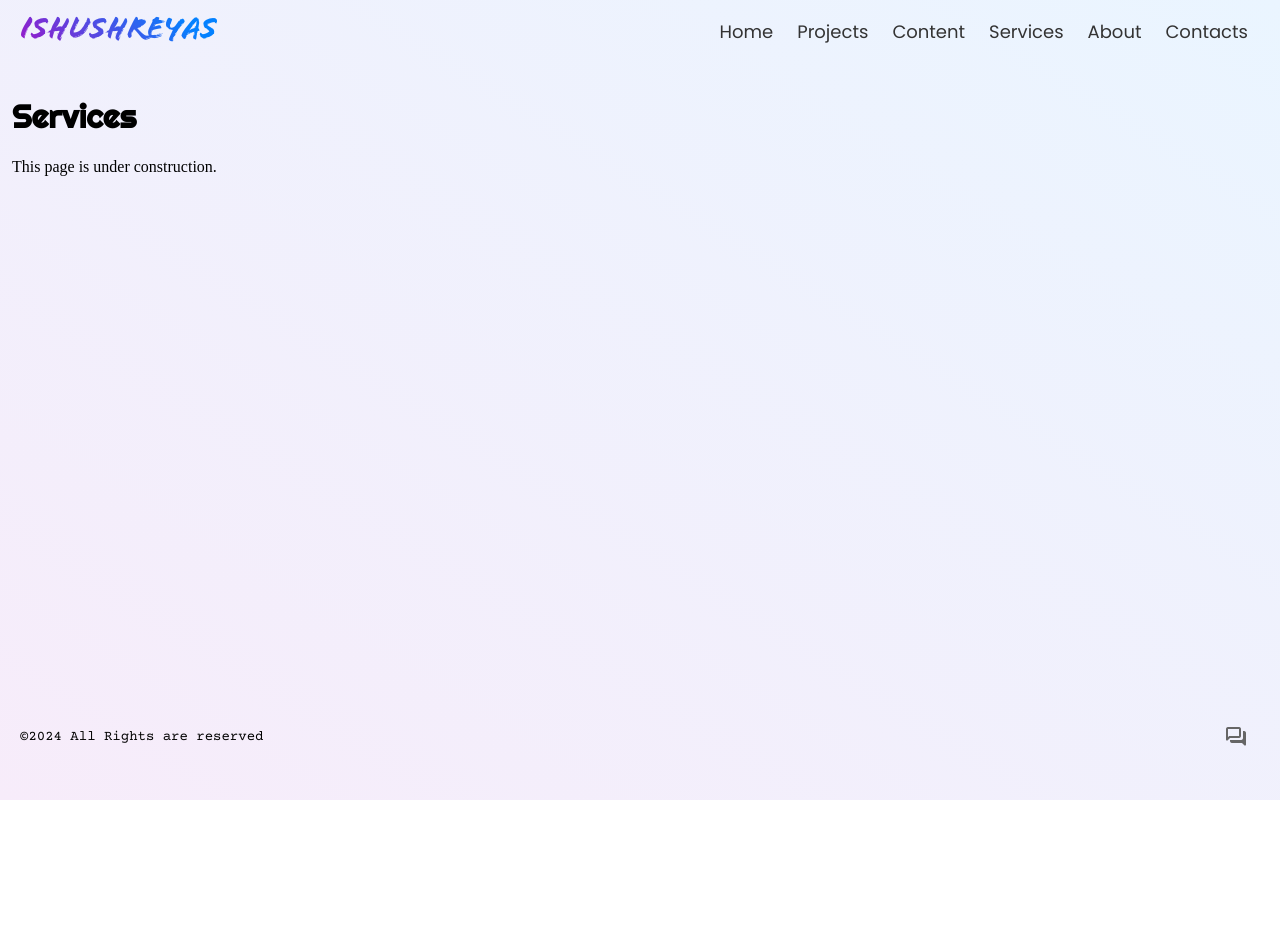
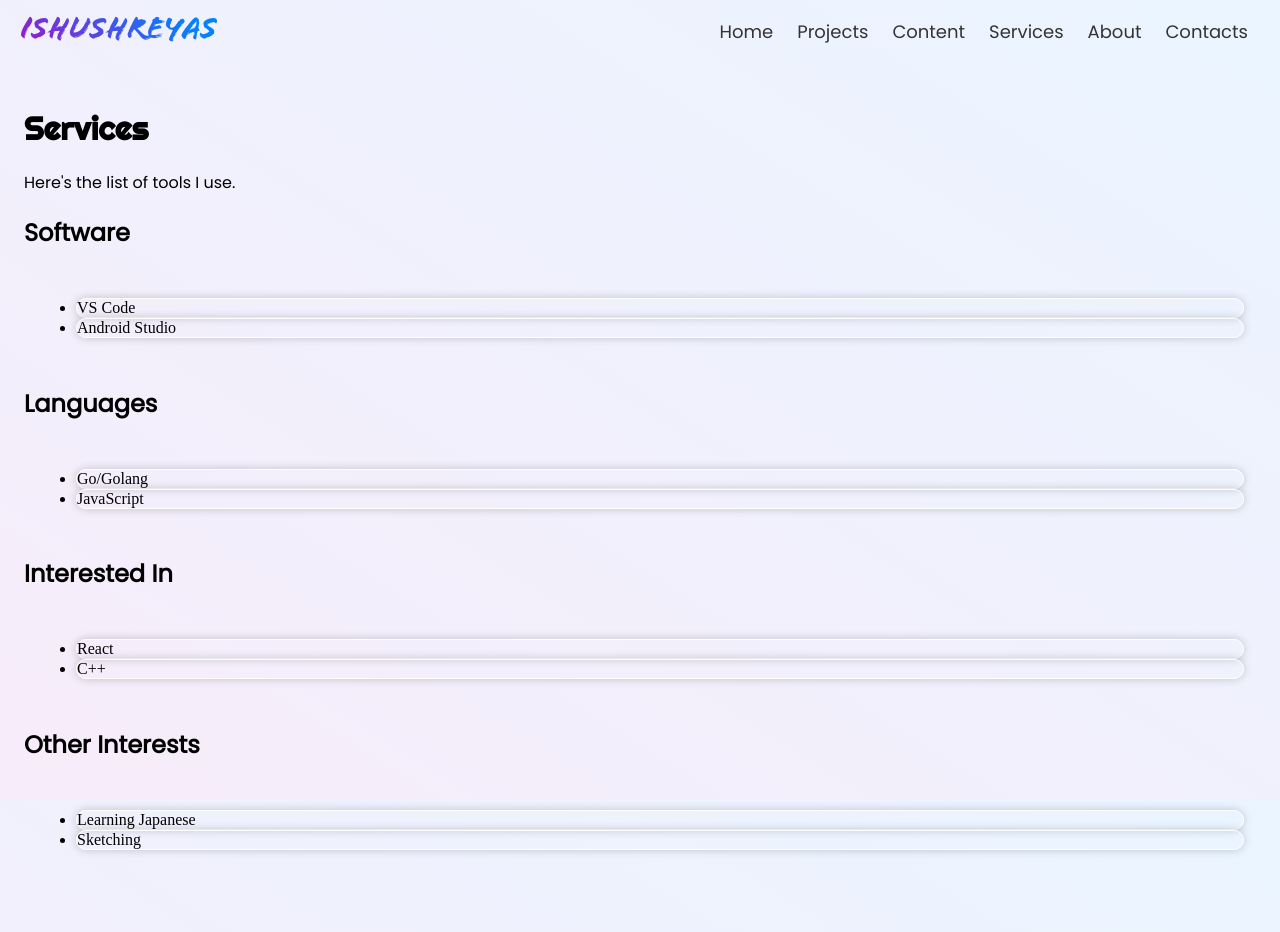
Before and after one commit to ishushreyas/ishushreyas, a React (Vite) app in the folder frontend/: page /services in a window 1280 px wide. Shown: the top 932 px of the page. Before the commit the page ends 800 px from the top, so only its background shows below. Built offline with nearby package versions, Linux system fonts and the light colour scheme.

Commit message:
Update services.jsx

```diff
--- a/frontend/src/routes/services.jsx
+++ b/frontend/src/routes/services.jsx
@@ -2,9 +2,37 @@ import React from 'react';
 
 const Services = () => {
   return (
-    <div className="p-1">
+    <div className="m-1 p-1">
       <h1 className="righteous">Services</h1>
-      <p>This page is under construction.</p>
+      <p className="poppins">Here's the list of tools I use.</p>
+      <h2 className="t-6 poppins">Software</h2>
+      <div className="p-1">
+        <ul>
+          <li className="bs-1 br-1">VS Code</li>
+          <li className="bs-1 br-1">Android Studio</li>
+        </ul>
+      </div>
+      <h2 className="t-6 poppins">Languages</h2>
+      <div className="p-1">
+        <ul>
+          <li className="bs-1 br-1">Go/Golang</li>
+          <li className="bs-1 br-1">JavaScript</li>
+        </ul>
+      </div>
+      <h2 className="t-6 poppins">Interested In</h2>
+      <div className="p-1">
+        <ul>
+          <li className="bs-1 br-1">React</li>
+          <li className="bs-1 br-1">C++</li>
+        </ul>
+      </div>
+      <h2 className="t-6 poppins">Other Interests</h2>
+      <div className="p-1">
+        <ul>
+          <li className="bs-1 br-1">Learning Japanese</li>
+          <li className="bs-1 br-1">Sketching</li>
+        </ul>
+      </div>
     </div>
   );
 };
```
